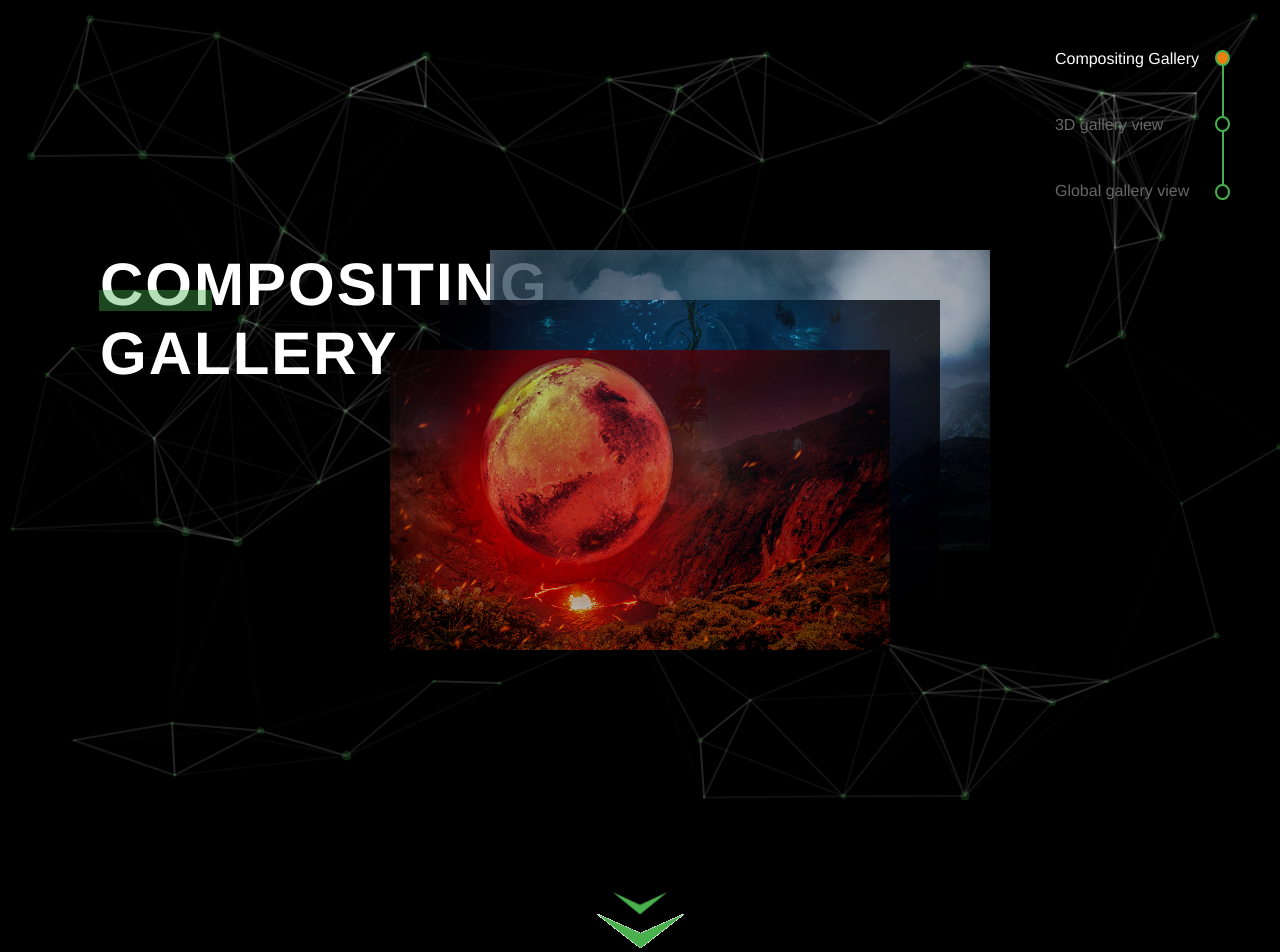
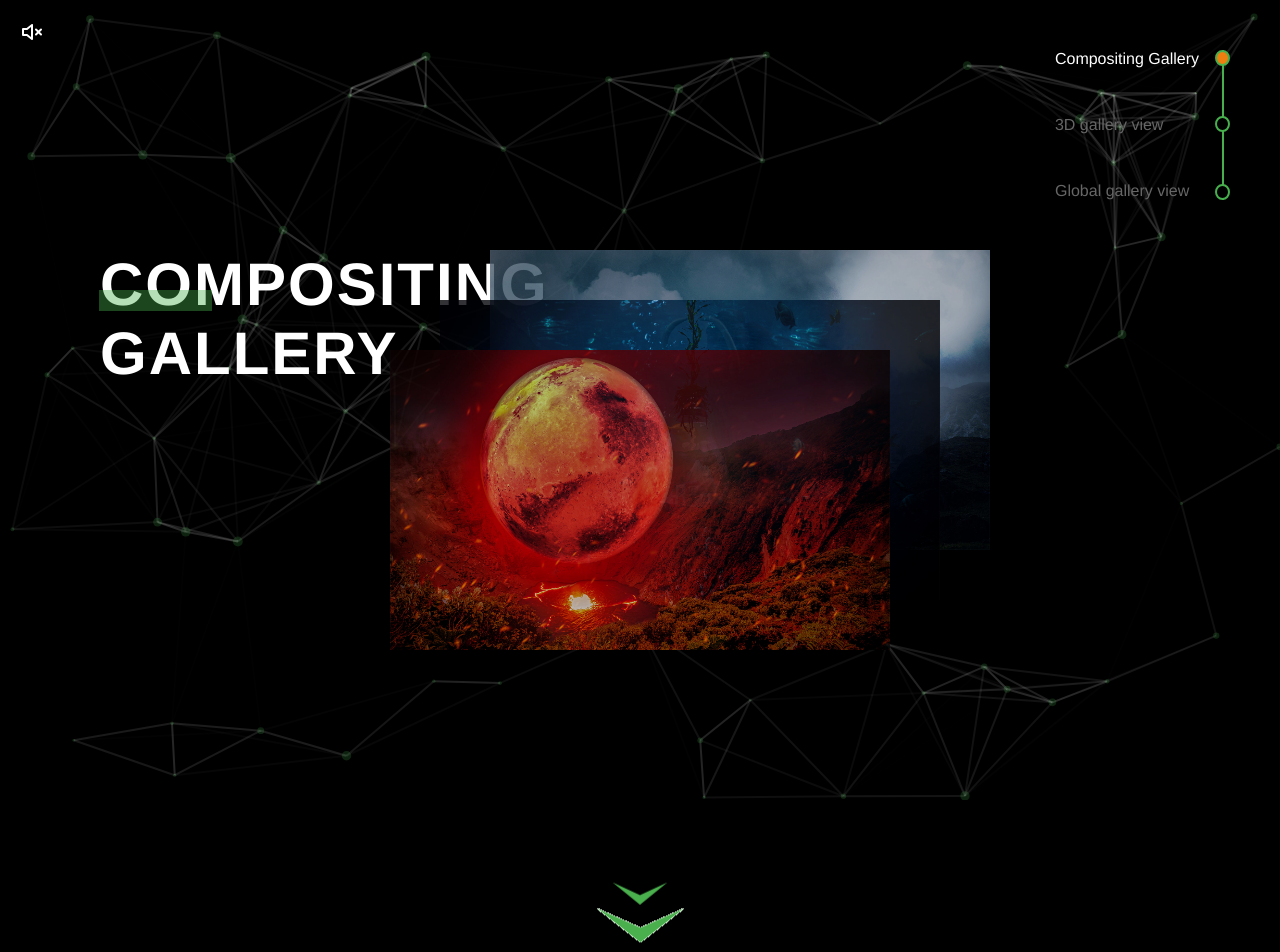
Before and after one commit to sullivantobias/isometric, a React (Create React App) app: page / in a window 1280 px wide. Shown: the top 952 px of the page. Built offline with nearby package versions, Linux system fonts and the light colour scheme; no server answers; the HTML template or start-up script is replaced by a standard one.

Commit message:
Adding sound & Translate effect

```diff
--- a/package.json
+++ b/package.json
@@ -3,6 +3,7 @@
   "version": "0.1.0",
   "private": true,
   "dependencies": {
+    "@iconscout/react-unicons": "^1.1.6",
     "@react-three/drei": "^9.46.1",
     "@react-three/fiber": "^8.9.1",
     "@testing-library/jest-dom": "^5.16.5",
--- a/src/App.js
+++ b/src/App.js
@@ -1,6 +1,6 @@
-import { useState, useEffect, useCallback, Suspense } from "react";
+import { useState, useCallback, Suspense } from "react";
 
-import { confParticles } from "./configParticles";
+import { UilVolume, UilVolumeMute } from "@iconscout/react-unicons";
 
 import { Canvas } from "@react-three/fiber";
 import { OrbitControls, Bounds, useBounds } from "@react-three/drei";
@@ -9,6 +9,8 @@ import Particles from "react-tsparticles";
 import { loadFull } from "tsparticles";
 
 import useSound from "use-sound";
+
+import { confParticles } from "./configParticles";
 
 import MainTheme from "./sounds/main.mp3";
 import ClickSound from "./sounds/click.mp3";
@@ -23,14 +25,16 @@ import Arrows from "./components/MainComponents/Arrows";
 import Section from "./components/MainComponents/Section";
 import Scene from "./components/3DSceneComponents/Scene";
 import Timeline from "./components/MainComponents/Timeline";
+import Icon from "./components/MainComponents/Icon";
 
 import "./App.scss";
 
 const SECTIONS = [
   {
     title: "Compositing Gallery",
-    children: (
+    children: (mouseClient) => (
       <Cards
+        mouseClient={mouseClient}
         cards={[
           "images/mammouth.jpg",
           "images/ampoules.jpg",
@@ -63,6 +67,33 @@ function App() {
   const [page, setPage] = useState(0);
   const [avatarPosition, setAvatarPosition] = useState([0, 2, 0]);
   const [avatarRotation, setAvatarRotation] = useState(0);
+
+  const windowWidth = window.innerWidth / 5;
+  const windowHeight = window.innerHeight / 5;
+
+  const [mouseClient, setMouseClient] = useState({});
+
+  const [isPlaying, setIsPlaying] = useState(false);
+
+  const [playMainTheme, { pause }] = useSound(MainTheme, {
+    volume: 0.2,
+  });
+
+  const [playClickSound] = useSound(ClickSound, { volume: 0.4 });
+
+  const handleHoverEffect = (e) => {
+    setMouseClient({ x: e.clientX / windowWidth, y: e.clientY / windowHeight });
+  };
+
+  const onClickHandler = () => {
+    playClickSound();
+    setPage(1);
+  };
+
+  const togglePlayingMainTheme = () => {
+    isPlaying ? pause() : playMainTheme();
+    setIsPlaying((prev) => !prev);
+  };
 
   const particlesInit = useCallback(async (engine) => {
     await loadFull(engine);
@@ -125,23 +156,23 @@ function App() {
       </Canvas>
     );
 
-    const [playMainTheme] = useSound(MainTheme, { volume: 0.2 });
-    const [playClickSound] = useSound(ClickSound, { volume: 0.4 });
+    const mainPage = (
+      <>
+        <Particles init={particlesInit} options={confParticles} />
 
-    const onClickHandler = () => {
-      playClickSound();
-      setPage(1);
-    };
-
-    useEffect(() => playMainTheme());
-
-    const mainPage = (
-      <div className="MainPage">
-        <Particles init={particlesInit} options={confParticles} />
+        <div className="MainPage" onMouseMove={(e) => handleHoverEffect(e)}>
+          <Icon
+            onClick={togglePlayingMainTheme}
+            className="SoundIcon"
+            iconElement={isPlaying ? <UilVolume /> : <UilVolumeMute />}
+          />
 
           <Timeline sections={SECTIONS} />
           {SECTIONS.map(
-          ({ title, children, anchorTarget, description, isButton }, index) => (
+            (
+              { title, children, anchorTarget, description, isButton },
+              index
+            ) => (
               <Section
                 key={index}
                 onClick={onClickHandler}
@@ -150,12 +181,13 @@ function App() {
                 id={index}
                 title={title}
               >
-              {children}
+                {children && children(mouseClient)}
                 <Arrows revert={index === 2} anchor={anchorTarget} />
               </Section>
             )
           )}
         </div>
+      </>
     );
 
     return page === 1 ? canvas : mainPage;
--- a/src/App.scss
+++ b/src/App.scss
@@ -1,3 +1,5 @@
+@import "./styles/colors.scss";
+
 .App {
   height: 100vh;
   width: 100%;
@@ -16,4 +18,14 @@
       width: 100%;
     }
   }
+
+  .SoundIcon {
+    position: fixed;
+    left: 20px;
+    top: 20px;
+
+    svg {
+      fill: $white;
+    }
+  }
 }
--- a/src/components/MainComponents/Card/index.js
+++ b/src/components/MainComponents/Card/index.js
@@ -1,8 +1,15 @@
 import "./index.scss";
 
-function Card({ src }) {
+function Card({ src, mouseClient }) {
   return (
-    <div className="Card">
+    <div
+      className="Card"
+      style={{
+        transform:
+          mouseClient &&
+          `translate3d(-${mouseClient.x * 3}%, -${mouseClient.y * 3}%, 0)`,
+      }}
+    >
       <img src={src} alt="" />
     </div>
   );
--- a/src/components/MainComponents/Cards/index.js
+++ b/src/components/MainComponents/Cards/index.js
@@ -2,11 +2,11 @@ import Card from "../Card";
 
 import "./index.scss";
 
-function Cards({ cards }) {
+function Cards({ cards, mouseClient }) {
   return (
     <div className="Cards">
       {cards.map((src) => (
-        <Card key={src} src={src} />
+        <Card mouseClient={mouseClient} key={src} src={src} />
       ))}
     </div>
   );
--- a/src/components/MainComponents/Icon/index.js
+++ b/src/components/MainComponents/Icon/index.js
@@ -1,5 +1,13 @@
-function Icon({ src }) {
-  return <img src={src} alt={src} />;
+import classNames from "classnames";
+
+import "./index.scss";
+
+function Icon({ src, iconElement, className, onClick }) {
+  return (
+    <div onClick={onClick} className={classNames("Icon", className)}>
+      {!iconElement ? <img src={src} alt={src} /> : iconElement}
+    </div>
+  );
 }
 
 export default Icon;
--- /dev/null
+++ b/src/components/MainComponents/Icon/index.scss
@@ -0,0 +1,4 @@
+.Icon {
+  z-index: 2;
+  cursor: pointer;
+}
```
Also changed, not shown: 1 other file (tests, documents, lock files or other folders). Lines whose indentation alone changed are shown as unchanged.
